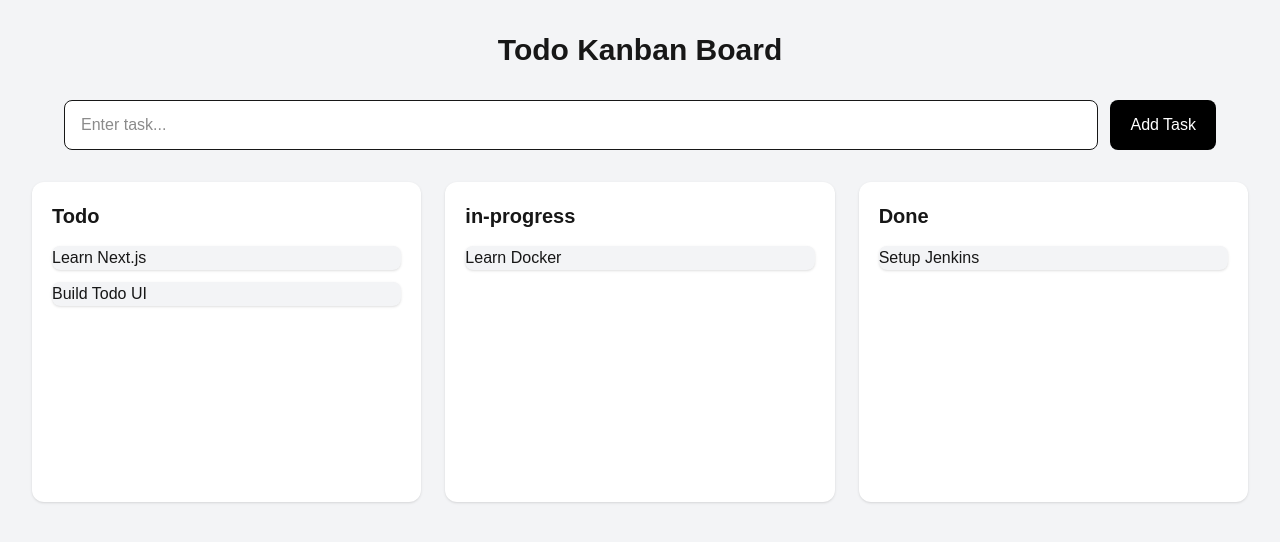
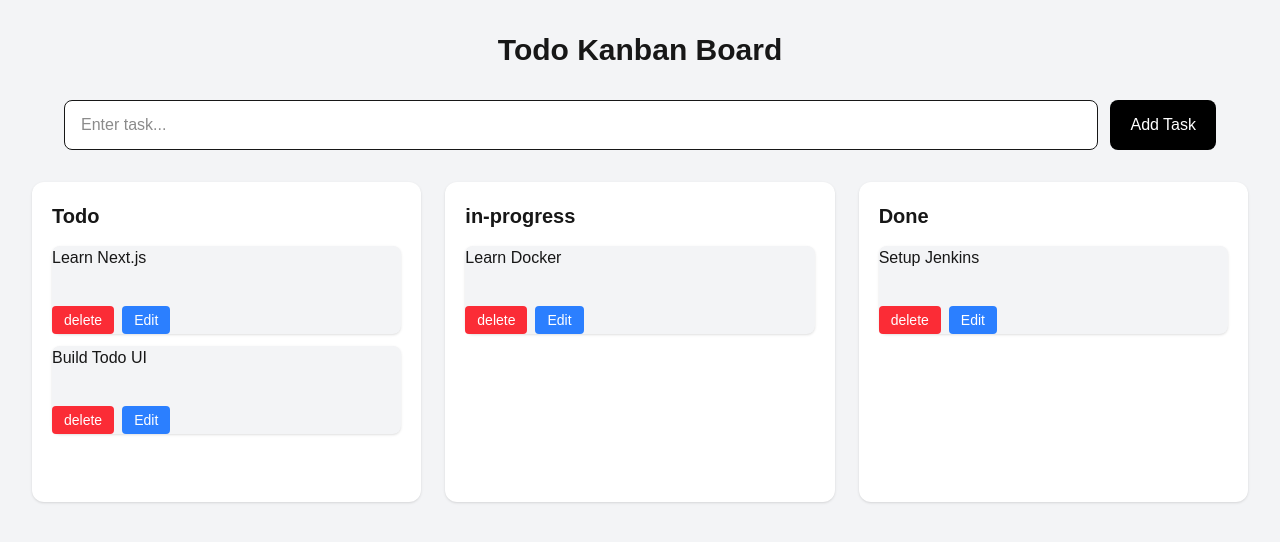
Before and after one commit to MdAasif06/first-drag-and-drop-app, a Next.js app: page / in a window 1280 px wide. Shown: the top 542 px of the page. Built offline with nearby package versions, Linux system fonts and the light colour scheme.

Commit message:
edit and delete functionality work

```diff
--- a/app/components/KanbanBoard.js
+++ b/app/components/KanbanBoard.js
@@ -51,16 +51,16 @@ export default function KanbanBoard() {
     });
   };
 
-  const handleAddTask=(title)=>{
-    const newTask={
-      id:Date.now(),
-      title:title,
-      status:"todo"
-    }
-    setTasks((currentTasks)=>{
-      return [...currentTasks,newTask]
-    })
-  }
+  const handleAddTask = (title) => {
+    const newTask = {
+      id: Date.now(),
+      title: title,
+      status: "todo",
+    };
+    setTasks((currentTasks) => {
+      return [...currentTasks, newTask];
+    });
+  };
 
   const todoTasks = tasks.filter((task) => task.status === "todo");
 
@@ -68,21 +68,61 @@ export default function KanbanBoard() {
 
   const doneTasks = tasks.filter((task) => task.status === "done");
 
+  const handleDeleteTask = (id) => {
+    setTasks((currentTasks) => {
+      return currentTasks.filter((task) => task.id !== id);
+    });
+  };
+  const handleEditTask = (task) => {
+    const newTitle = window.prompt("Edit task", task.title);
+    if (!newTitle || !newTitle.trim()) {
+      return;
+    }
+    setTasks((currentTasks) => {
+      return currentTasks.map((currentTask) => {
+        if (currentTask.id === task.id) {
+          return { ...currentTask, title: newTitle.trim() };
+        }
+        return currentTask;
+      });
+    });
+  };
+
   return (
     <>
-    <TaskForm onAddTask={handleAddTask}/>
+      <TaskForm onAddTask={handleAddTask} />
       <DndContext onDragStart={handleDragStart} onDragEnd={handleDragEnd}>
         <div className="grid gap-6 md:grid-cols-3">
-        <KanbanColumn id="todo" title="Todo" tasks={todoTasks} />
+          <KanbanColumn
+            id="todo"
+            title="Todo"
+            tasks={todoTasks}
+            onDelete={handleDeleteTask}
+            onEdit={handleEditTask}
+          />
           <KanbanColumn
             id="in-progress"
             title="in-progress"
             tasks={inProgressTasks}
+            onDelete={handleDeleteTask}
+            onEdit={handleEditTask}
           />
-        <KanbanColumn id={"done"} title={"Done"} tasks={doneTasks} />
+          <KanbanColumn
+            id={"done"}
+            title={"Done"}
+            tasks={doneTasks}
+            onDelete={handleDeleteTask}
+            onEdit={handleEditTask}
+          />
         </div>
         <DragOverlay>
-        {activeTasks ? <TaskCard task={activeTasks} /> : null}
+          {activeTasks ? (
+            <TaskCard
+              task={activeTasks}
+              onDelete={handleDeleteTask}
+              onEdit={handleEditTask}
+            />
+          ) : null}
         </DragOverlay>
       </DndContext>
     </>
--- a/app/components/KanbanColumn.js
+++ b/app/components/KanbanColumn.js
@@ -2,7 +2,7 @@
 import { useDroppable } from "@dnd-kit/core";
 import TakeCard from "./TaskCard";
 
-export default function KanbanColumn({ id, title, tasks }) {
+export default function KanbanColumn({ id, title, tasks, onDelete, onEdit }) {
   const { setNodeRef, isOver } = useDroppable({ id });
 
   return (
@@ -10,12 +10,17 @@ export default function KanbanColumn({ id, title, tasks }) {
       ref={setNodeRef}
       className={`min-h-80 rounded-xl p-5 shadow ${isOver ? "bg-blue-100" : "bg-white"}`}
     >
-        <h2 className="mb-4 text-xl font-bold">{title}</h2>
-        <div className="space-y-3">
-            {tasks.map((task)=>(
-                <TakeCard key={task.id} task={task}/>
-            ))}
-        </div>
+      <h2 className="mb-4 text-xl font-bold">{title}</h2>
+      <div className="space-y-3">
+        {tasks.map((task) => (
+          <TakeCard
+            key={task.id}
+            task={task}
+            onEdit={onEdit}
+            onDelete={onDelete}
+          />
+        ))}
+      </div>
     </div>
   );
 }
--- a/app/components/TaskCard.js
+++ b/app/components/TaskCard.js
@@ -1,7 +1,7 @@
 "use client";
 import { useDraggable } from "@dnd-kit/core";
 
-export default function TakeCard({ task }) {
+export default function TakeCard({ task, onEdit, onDelete }) {
   const { attributes, listeners, setNodeRef, transform, isDragging } =
     useDraggable({ id: task.id });
 
@@ -13,11 +13,38 @@ export default function TakeCard({ task }) {
     <div
       ref={setNodeRef}
       style={style}
-      {...listeners}
-      {...attributes}
       className={`cursor-grab rounded-lg bg-gray-100 shadow-sm ${isDragging ? "opacity-40" : ""}`}
     >
-      {task.title}
+      <div>
+        <p className="mb-3">{task.title}</p>
+        <span
+          {...listeners}
+          {...attributes}
+          className="cursor-grab px-2 text-gray-500"
+        >
+          {/* ⋮⋮ */}
+        </span>
+      </div>
+      <div className="flex gap-2">
+        <button
+          onClick={(e) => {
+            e.stopPropagation();
+            onDelete(task.id);
+          }}
+          className="rounded bg-red-500 px-3 py-1 text-sm text-white"
+        >
+          delete
+        </button>
+        <button
+          onClick={(e) => {
+            e.stopPropagation();
+            onEdit(task);
+          }}
+          className="rounded bg-blue-500 px-3 py-1 text-sm text-white"
+        >
+          Edit
+        </button>
+      </div>
     </div>
   );
 }
```
Lines whose indentation alone changed are shown as unchanged.
